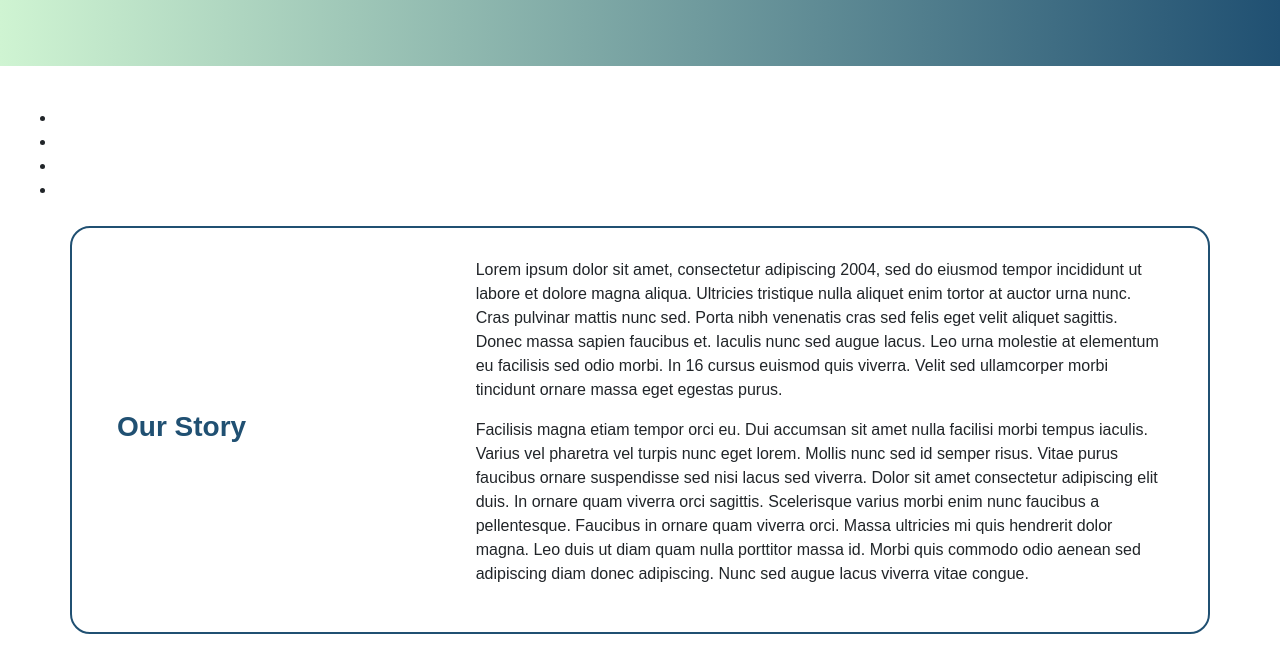
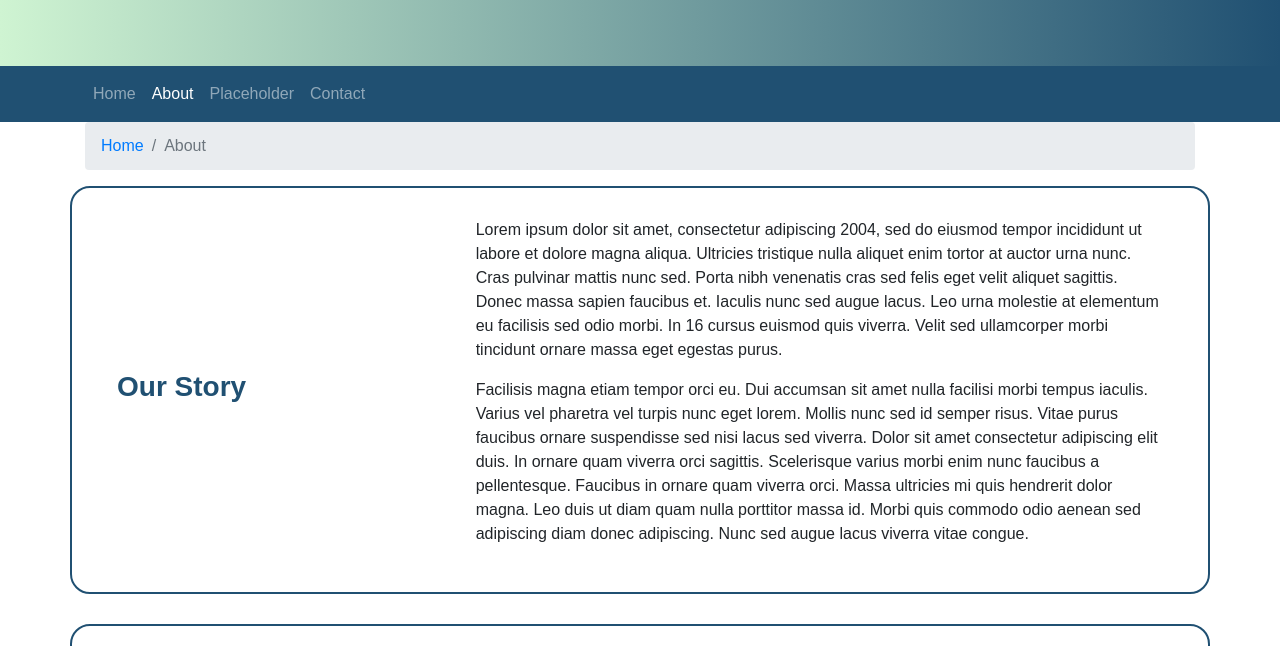
Before and after one commit to croberembt/portfolio-bootstrap-website, a website: page about.html in a window 1280 px wide. Shown: the part 164-810 px from the top of the page. Drawn offline with nearby package versions, Linux system fonts and the light colour scheme; a web font is replaced by a local one.

Commit message:
built out navbar and added breadcrumbs

```diff
--- a/about.html
+++ b/about.html
@@ -32,16 +32,32 @@
         </div>
     </header>
 
-    <nav class='navbar navbar-expand-md navbar-dark sticky top'>
-        <ul>
-            <li></li>
-            <li></li>
-            <li></li>
-            <li></li>
+    <nav class='navbar navbar-expand-sm navbar-dark sticky-top'>
+        <div class='container'>
+            <button class='navbar-toggler mr-auto' type='button' data-toggle='collapse' data-target='#siteNavbar'>
+                <span class='navbar-toggler-icon'></span>
+            </button>
+            <div class='collapse navbar-collapse' id='siteNavbar'>
+                <ul class='navbar-nav'>
+                    <li class='nav-item'><a class='nav-link' href='index.html'>Home</a></li>
+                    <li class='nav-item active'><a class='nav-link' href='#'>About</a></li>
+                    <li class='nav-item'><a class='nav-link' href='#'>Placeholder</a></li>
+                    <li class='nav-item'><a class='nav-link' href='#'>Contact</a></li>
                 </ul>
+            </div>
+        </div>
     </nav>
 
     <div class='container'>
+
+        <div class='row'>
+            <div class='col'>
+                <ol class='breadcrumb'>
+                    <li class='breadcrumb-item'> <a href='index.html'>Home</a></li>
+                    <li class='breadcrumb-item active'>About</li>
+                </ol>
+            </div>
+        </div>
 
         <div class='row row-content align-items-center'>
             <div class='col-md-4'>
--- a/css/styles.css
+++ b/css/styles.css
@@ -1,10 +1,13 @@
+/* elements */
+
 body {
     font-family: 'PT Sans Caption', sans-serif;
 }
 
-.jumbotron {
+footer {
     background-image: linear-gradient(to left, #205072, #CFF4D2);
-    font-family: 'Permanent Marker', cursive;
+    padding-top: 35px;
+    padding-bottom: 20px
 }
 
 h3 {
@@ -16,10 +19,16 @@ header h1 {
     color: #205072;
 }
 
-footer {
+/* classes */
+
+.jumbotron {
     background-image: linear-gradient(to left, #205072, #CFF4D2);
-    padding-top: 35px;
-    padding-bottom: 20px
+    font-family: 'Permanent Marker', cursive;
+    margin: 0;
+}
+
+.navbar {
+    background-color: #205072;
 }
 
 .row-content {
```
Also changed, not shown: index.html (+14 -7 lines). Lines whose indentation alone changed are shown as unchanged.
